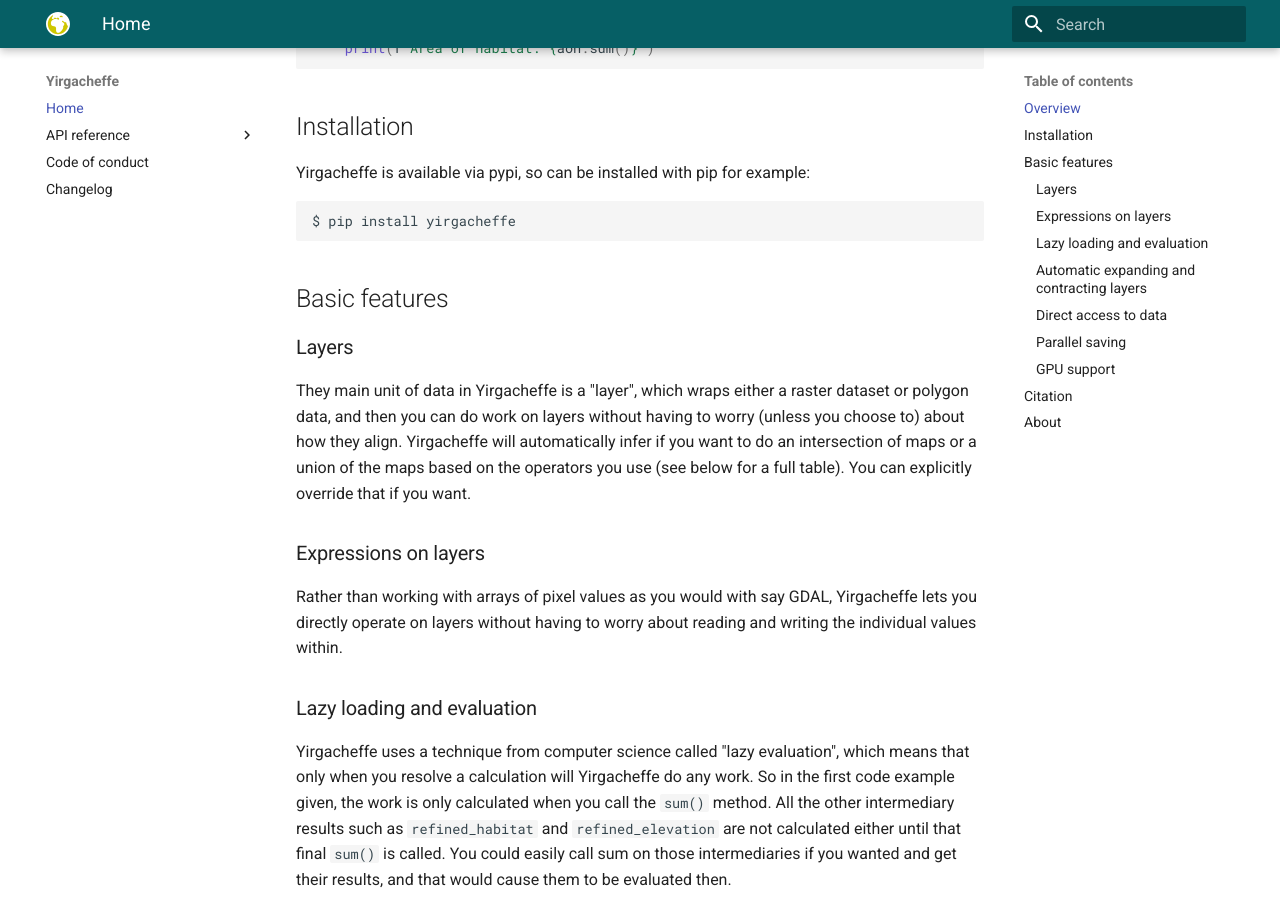
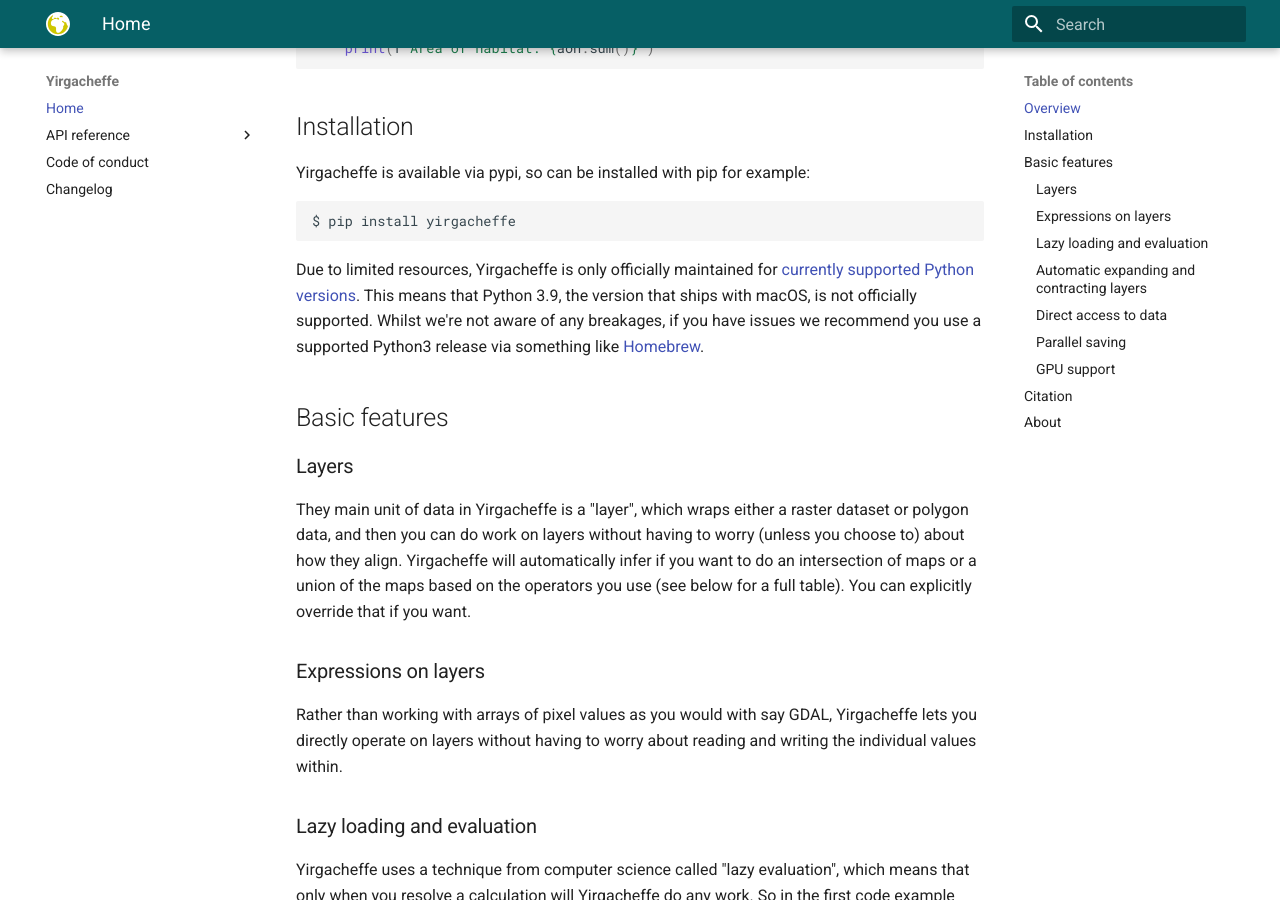
Before and after one commit to quantifyearth/yirgacheffe, an MkDocs documentation site: the page built from docs/index.md, in a window 1280 px wide and 900 px high, scrolled down 928 px. Built offline with MkDocs 1.6.1 and Material for MkDocs 9.7.7, drawn with Linux system fonts in a browser that asks for light colours; the version menu is left out.

Commit message:
Add note about supported Python releases

````diff
--- a/docs/index.md
+++ b/docs/index.md
@@ -27,6 +27,8 @@
 ```SystemShell
 $ pip install yirgacheffe
 ```
+
+Due to limited resources, Yirgacheffe is only officially maintained for [currently supported Python versions](https://devguide.python.org/versions/). This means that Python 3.9, the version that ships with macOS, is not officially supported. Whilst we're not aware of any breakages, if you have issues we recommend you use a supported Python3 release via something like [Homebrew](https://brew.sh).
 
 ## Basic features
 
````
Also changed, not shown: README.md (+2 -0 lines).
